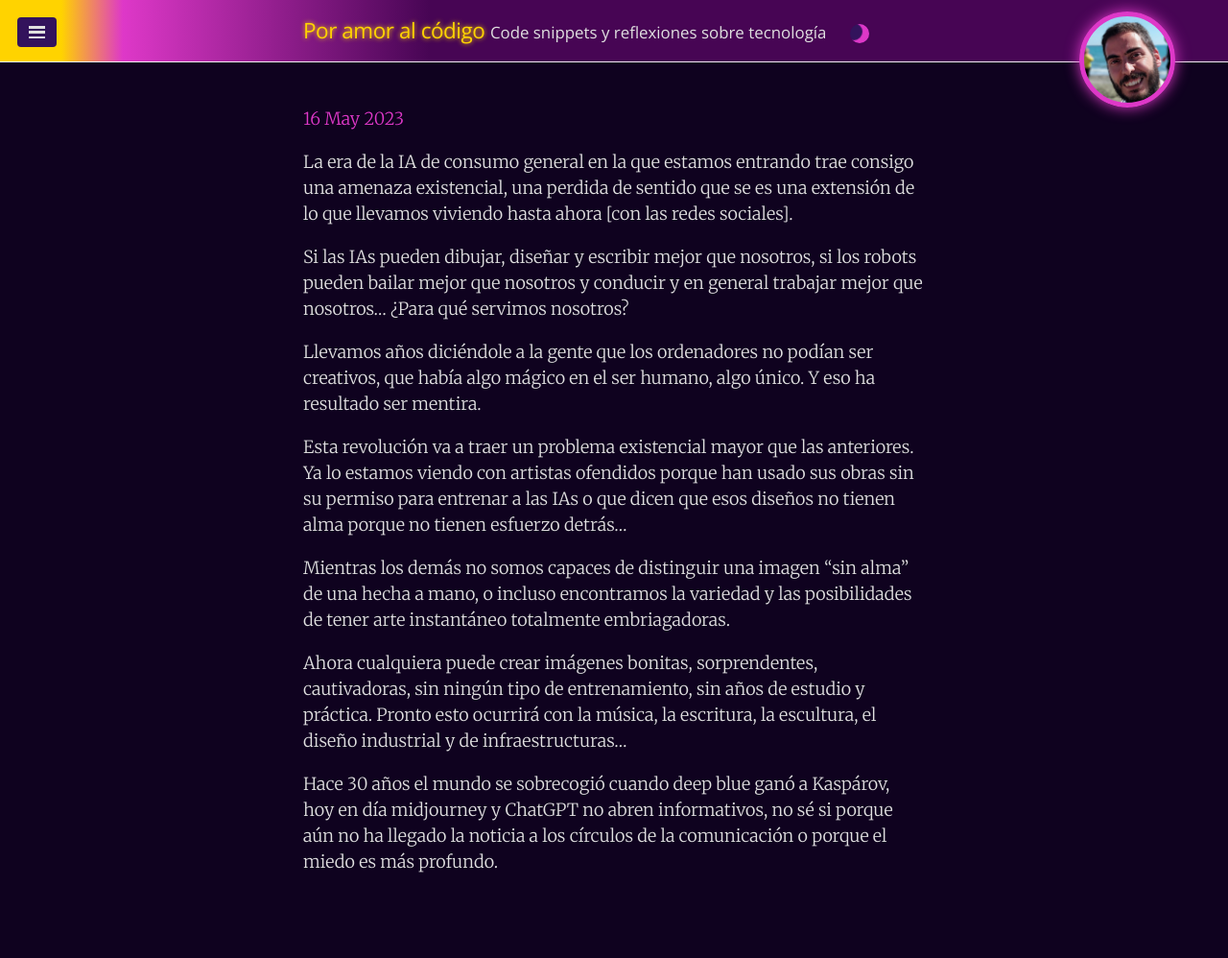
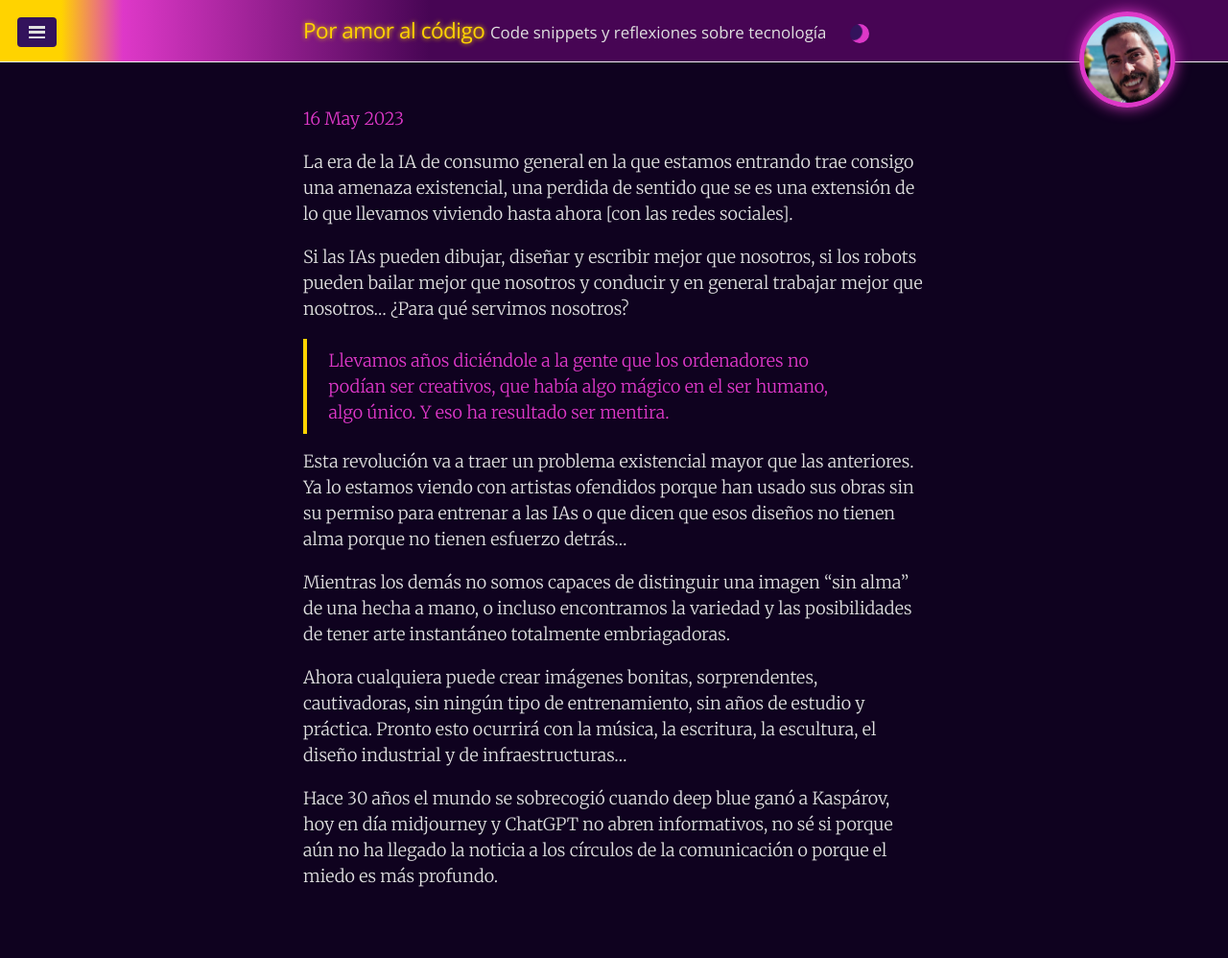
Before and after one commit to juanmirod/juanmirod.github.io, a Jekyll site: the page built from _microblog/2023-05-16_23-33-13.md, in a window 1280 px wide. Shown: the whole page at 96% size. Built offline with Jekyll 4.4.1, drawn with Linux system fonts in a browser that asks for light colours.

Commit message:
fix: typo

```diff
--- a/_microblog/2023-05-16_23-33-13.md
+++ b/_microblog/2023-05-16_23-33-13.md
@@ -7,7 +7,7 @@ La era de la IA de consumo general en la que estamos entrando trae consigo una a
 
 Si las IAs pueden dibujar, diseñar y escribir mejor que nosotros, si los robots pueden bailar mejor que nosotros y conducir y en general trabajar mejor que nosotros... ¿Para qué servimos nosotros?
 
-Llevamos años diciéndole a la gente que los ordenadores no podían ser creativos, que había algo mágico en el ser humano, algo único. Y eso ha resultado ser mentira.
+> Llevamos años diciéndole a la gente que los ordenadores no podían ser creativos, que había algo mágico en el ser humano, algo único. Y eso ha resultado ser mentira.
 
 Esta revolución va a traer un problema existencial mayor que las anteriores. Ya lo estamos viendo con artistas ofendidos porque han usado sus obras sin su permiso para entrenar a las IAs o que dicen que esos diseños no tienen alma porque no tienen esfuerzo detrás...
 
--- a/_posts/2017-06-16-introduccion-programacion-funcional-javascript.markdown
+++ b/_posts/2017-06-16-introduccion-programacion-funcional-javascript.markdown
@@ -29,7 +29,7 @@ Puedes introducir este código desde YA en tus proyectos y no tendrás que cambi
 
 Antes de nada me gustaría aclarar este concepto. En este caso vamos a entender como programación funcional aquella que utiliza las funciones como piedra angular del desarrollo en lugar de los objetos o las clases. Además daremos prioridad a escribir funciones puras siempre que sea posible, aislando los efectos colaterales y utilizando librerías o módulos para separarlos del resto de la lógica.
 
-|> ¿Funciones puras, efectos colaterales?
+> ¿Funciones puras, efectos colaterales?
 
 Son dos términos directamente relacionados. Se puede entender muy fácilmente lo que es una función pura si se sabe lo que son los efectos colaterales o secundarios (side-effects en inglés):
 
```
